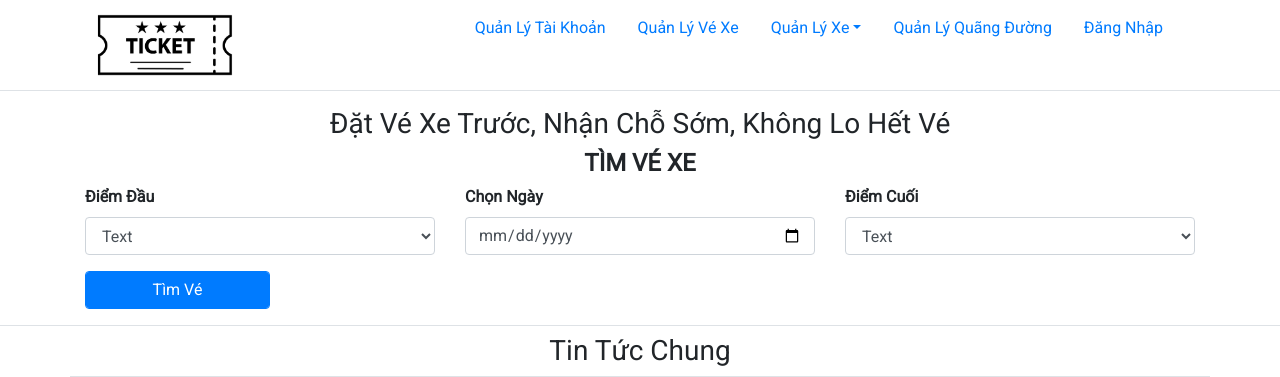
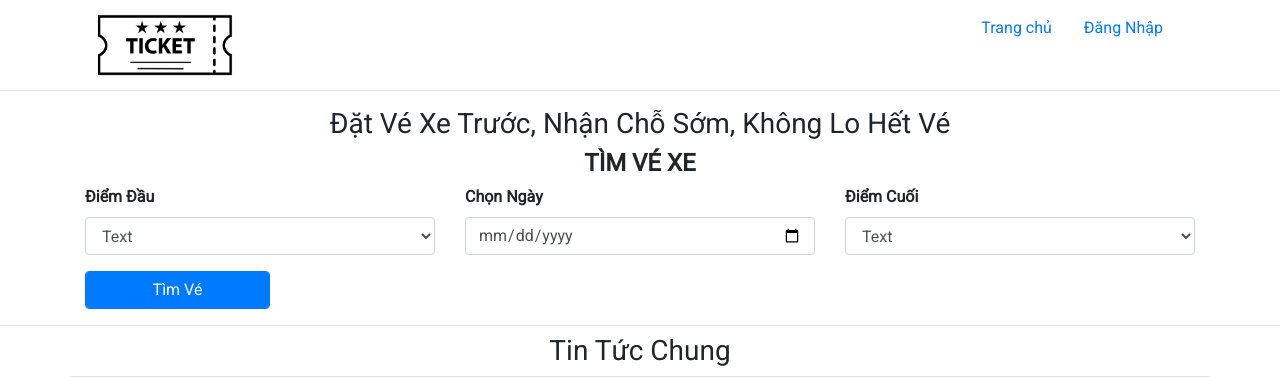
Before and after one commit to thiet1999/ban-ve-xe-khach-pt15111, a PHP site: page /ban-ve-xe-khach-pt15111/ in a window 1280 px wide. Shown: the top 377 px of the page. Run offline with PHP 8.4, Linux system fonts and the light colour scheme; grey boxes labelled with a size stand in for pictures from a placeholder-image service; some libraries are stand-ins or nearby versions.

Commit message:
Update index.php

```diff
--- a/index.php
+++ b/index.php
@@ -28,21 +28,9 @@
                     <!-- <div class="collapse navbar-collapse" id="collapsibleNavbar"> -->
                     <ul class="navbar navbar-expand-md dashboard-nav nav justify-content-end">
                         <li class="nav-item">
-                            <a class="nav-link active" href="#">Quản Lý Tài Khoản</a>
+                            <a class="nav-link active" href="#">Trang chủ</a>
                         </li>
-                        <li class="nav-item">
-                            <a class="nav-link" href="#">Quản Lý Vé Xe</a>
-                        </li>
-                        <li class="nav-item dropdown">
-                            <a class="nav-link dropdown-toggle" data-toggle="dropdown" href="#" role="button" aria-haspopup="true" aria-expanded="false">Quản Lý Xe</a>
-                            <div class="dropdown-menu">
-                                <a class="dropdown-item" href="#">Quản Lý Loại Xe</a>
-                                <a class="dropdown-item" href="#">Quản Lý Nhà Xe</a>
-                            </div>
-                        </li>
-                        <li class="nav-item">
-                            <a class="nav-link" href="#">Quản Lý Quãng Đường</a>
-                        </li>
+
                         <!-- <li class="nav-item dropdown">
                                 <a class="nav-link dropdown-toggle" data-toggle="dropdown" href="#" role="button" aria-haspopup="true" aria-expanded="false">Hi, abcxyz</a>
                                 <div class="dropdown-menu">
```
